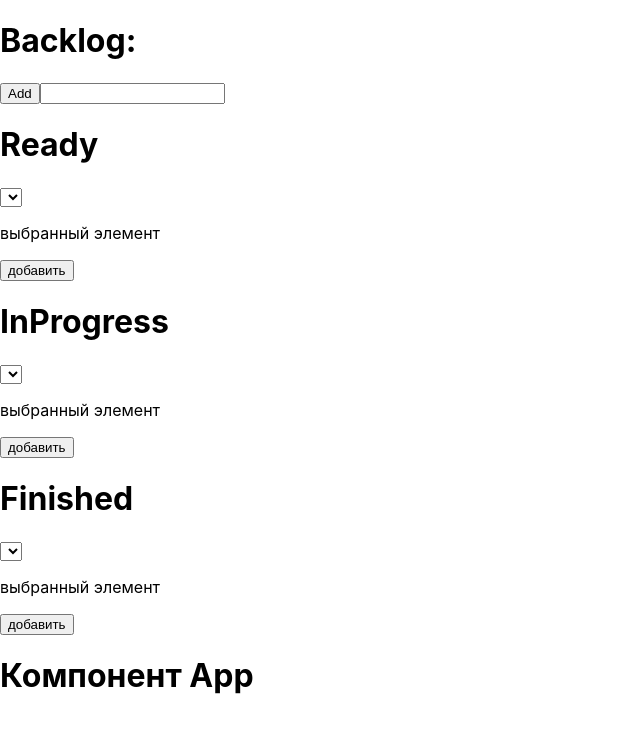
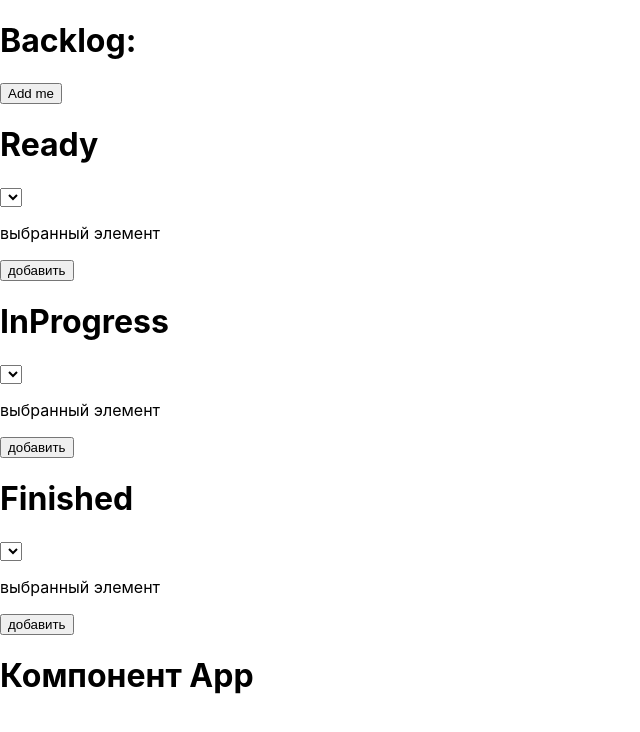
Before and after one commit to PickleRick56/Kanban, a React (Create React App) app: page / in a window 1280 px wide. Shown: the top 732 px of the page, without its empty margins (0-640 px from the left). Built offline with nearby package versions, Linux system fonts and the light colour scheme.

Commit message:
add conditionl rendering for add/submit button

```diff
--- a/src/Backlog.js
+++ b/src/Backlog.js
@@ -7,7 +7,7 @@ import { Routes , Route, Link } from 'react-router-dom';
 
 export default function Backlog({prop,onClick}) {
   const [topic, setTopic] = useState('');
-
+  const [display, setDisplay] = useState(false);
 
 
   return (
@@ -16,17 +16,14 @@ export default function Backlog({prop,onClick}) {
 
     <h1>Backlog:</h1>
 
-    <button onClick={
-() => {
-  onClick(topic);
-  setTopic('');
+    {display ?
 
-}} >Add</button>
+     <><button onClick={() => { onClick(topic);  setTopic('');  setDisplay(false); }} >Send</button>
+       <input value={topic} onChange={e => setTopic(e.target.value)}/>   </>
 
-    <input
-      value={topic}
-      onChange={e => setTopic(e.target.value)}
-    />
+    :  <button onClick={() => {setDisplay(true); }} >Add me</button>}
+
+
 
 
 
```
